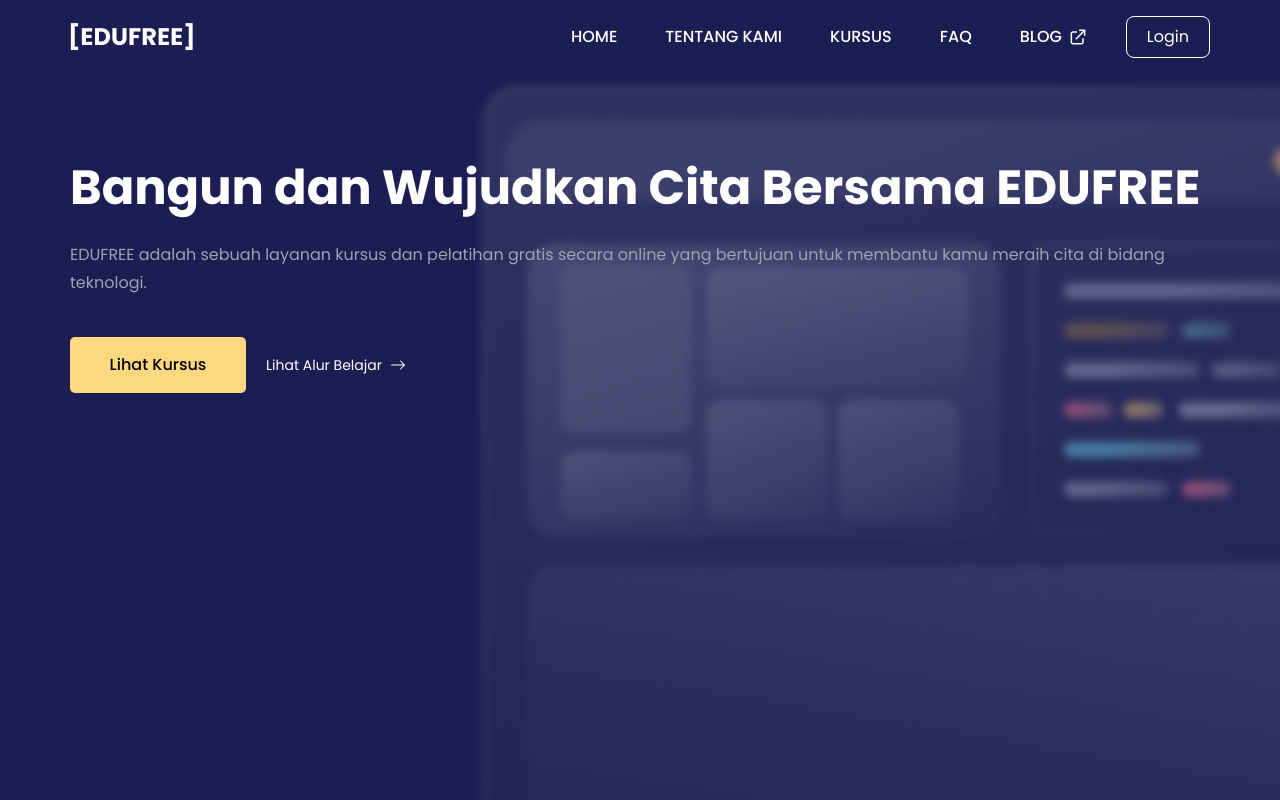
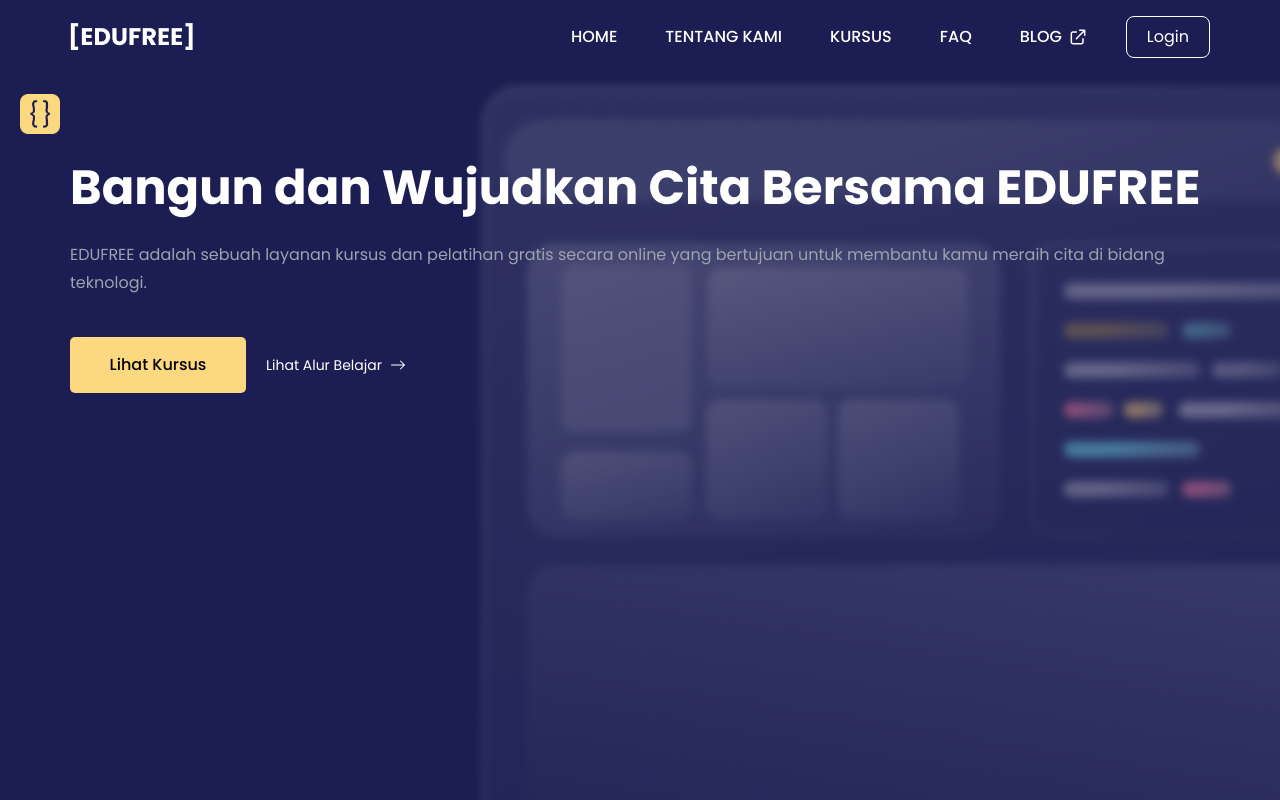
Before and after one commit to Taufik-H/edufree, a React (Vite) app: page / in a window 1280 px wide. Shown: the top 800 px of the page. Built offline with nearby package versions, Linux system fonts and the light colour scheme.

Commit message:
feat: adding logo top of heading text

```diff
--- a/src/sections/Hero.jsx
+++ b/src/sections/Hero.jsx
@@ -12,7 +12,7 @@ function Hero() {
           <Container className="max-w-[1440px] h-full">
             {dataHero.map((data, index) => (
               <div className="z-50" key={index}>
-                <h1 className="text-5xl spac font-bold text-white pt-20 leading-[67.2px]">
+                <h1 className="text-5xl  font-bold text-white pt-20 leading-[67.2px]">
                   {data.title}
                 </h1>
                 <p className="text-gray-400 pt-5 leading-7">
@@ -36,6 +36,7 @@ function Hero() {
           </Container>
         </div>
         <div className="absolute top-0 left-0 w-full h-full">
+          <img src={hero3} alt="" className="w-10 ml-5 mt-5" />
           <img
             src={hero1}
             alt="hero image"
```
